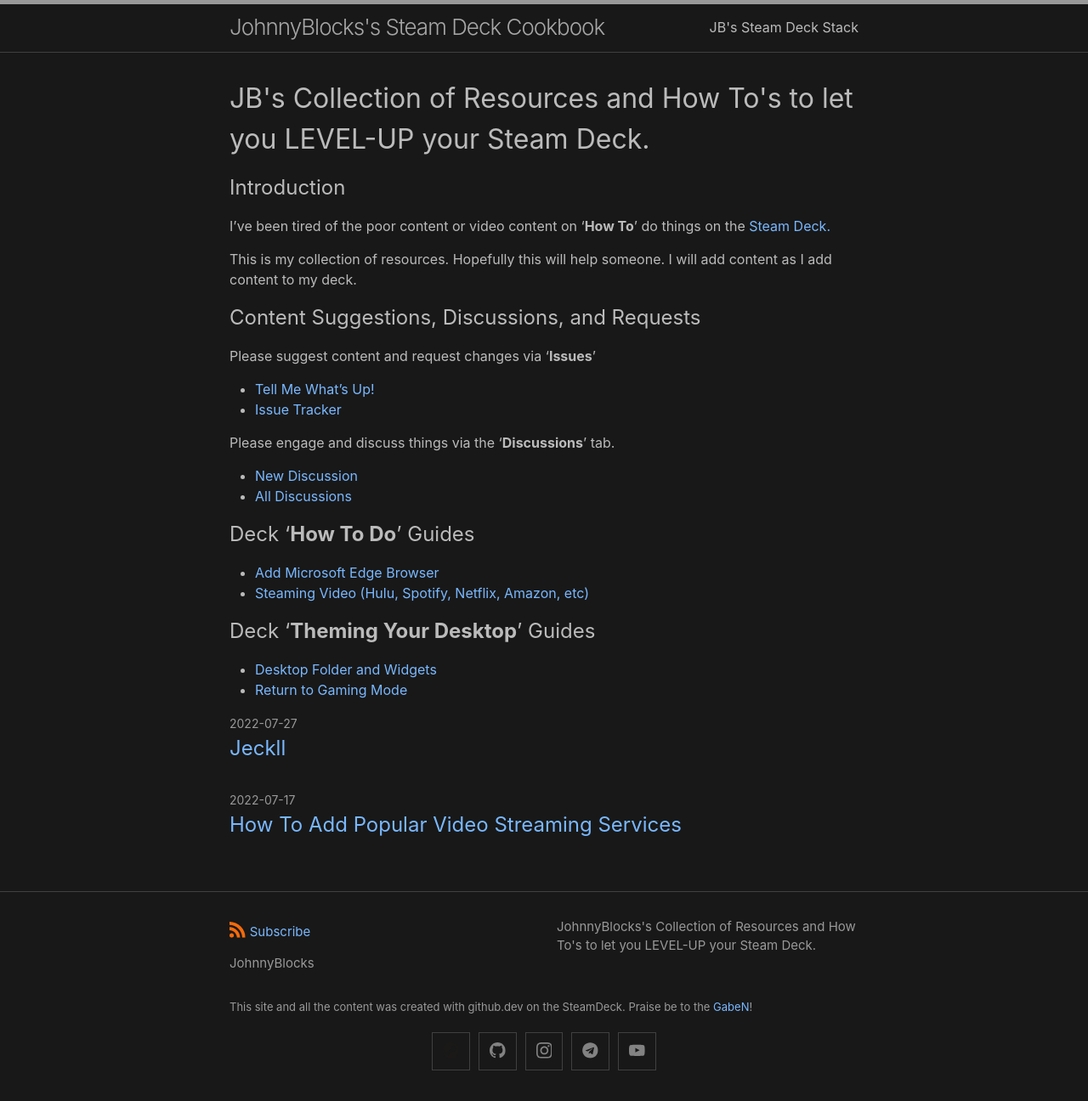
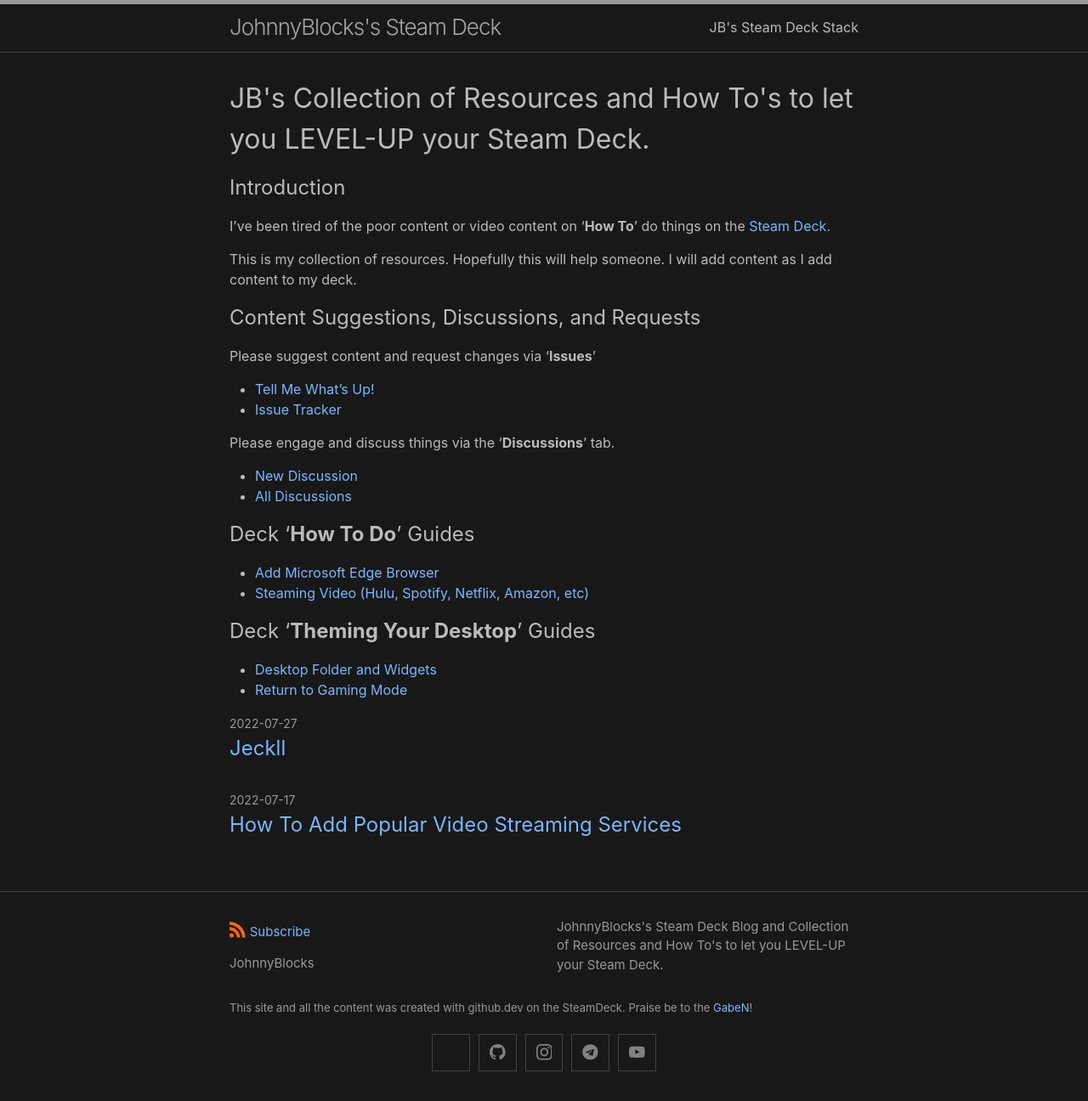
Before and after one commit to JohnnyBlocks/SteamDeck, a Jekyll site: the page built from index.md, in a window 1280 px wide. Shown: the whole page at 85% size. Built offline with Jekyll 4.4.1, drawn with Linux system fonts in a browser that asks for light colours.

Commit message:
site name change

```diff
--- a/_config.yml
+++ b/_config.yml
@@ -1,10 +1,10 @@
-title: JohnnyBlocks's Steam Deck Cookbook
+title: JohnnyBlocks's Steam Deck
 
 author:
   name: JohnnyBlocks
 
 description: >
-    JohnnyBlocks's Collection of Resources and How To's to let you LEVEL-UP your Steam Deck.
+    JohnnyBlocks's Steam Deck Blog and Collection of Resources and How To's to let you LEVEL-UP your Steam Deck.
 show_excerpts: false
 
 minima:
```
